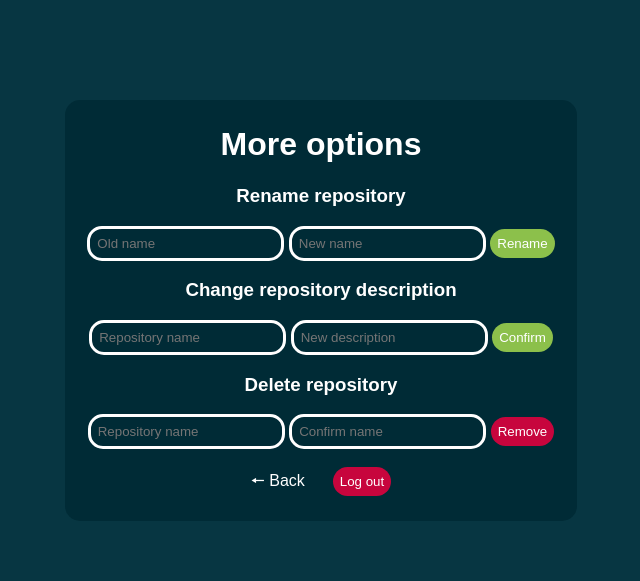
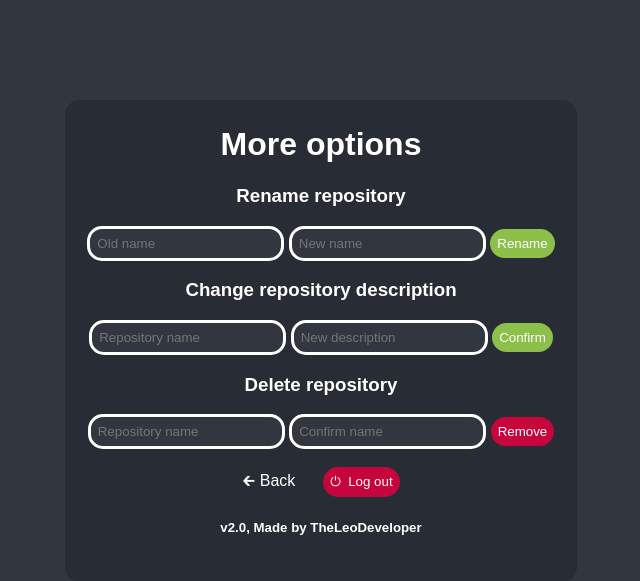
Before and after one commit to leodev12345/GitPi, a Flask app: template templates/more.html in a window 1280 px wide. Shown: the top 581 px of the page, without its empty margins (319-959 px from the left). Run offline with Flask 3, Linux system fonts and the light colour scheme; the template is opened without the code that fills it, so the values that code supplies are empty.

Commit message:
polishing

```diff
--- a/app.py
+++ b/app.py
@@ -9,39 +9,45 @@ list=[]
 config_list=[]
 #charecters not allowed in repo names
 ilegal_charecters=[" ","#","<",">","$","+","%","!","`","&","*","|","{","}","[","]","@",":","/","\"","\\","\'","\(","\)","=","?","€",";",".",",","§","¤","ß","Ł","ł","÷","×","¸","¨","~","ˇ","^","˘","°","˛","˙","´","˝"]
-#load json values into the local list every time the program starts
+
+#load json values into the local array every time the program starts
 f=open("database/data.json")
 data=json.load(f)
 for i in data:
     list.append(tuple((i[0],i[1],i[2],i[3])))
 
+#load program config from json into local array
 with open("database/config.json", "r") as f:
     config_data=json.load(f)
 
+#useful variables
+config_password=config_data[0]
 config_path=config_data[1]
 config_ip=config_data[2]
 config_user=config_data[3]
 
-print(config_data)
-
+#app init
 app = Flask(__name__)
 
-#write values to data.json
+#function that writes all the repo data to data.json
 def write_json(arg):
     json_object=json.dumps(arg, indent=4)
     with open("database/data.json", "w") as file:
         file.write(json_object)
 
-#if form submitted
+#creating repos
 @app.route('/', methods=['POST'])
-def my_form_post():
+def create_repo():
     #collecting info
     text = request.form['text']
     desc = request.form['desc']
     #checking info
     if text!="" and any(ele in text for ele in ilegal_charecters)==False:
+        #set default description
         if desc=="":
             desc="No description"
+
+        #full path to the repo
         copy_text=config_user+"@"+config_ip+":"+config_path+text+".git"
 
         #create the repo on the server
@@ -51,104 +57,123 @@ def my_form_post():
         #os.system("cd "+dir_name)
         #os.system("git init --bare")
 
-        #add info to list
+        #add all the data to list and write it to data.json
         list.insert(0,tuple((text,"Path: "+copy_text,desc,copy_text)))
         write_json(list)
 
-    #refresh
-    return redirect(url_for('my_form_post'))
+    #refresh the website after form is submitted
+    return redirect(url_for('create_repo'))
 
-#show homepage
+#render the homepage
 @app.route("/")
-def template_test():
+def index_render():
+    #redirect to login page if the user isnt logged in
     if logged_in==True:
         return render_template('index.html', my_list=list)
     elif logged_in==False:
         return redirect(url_for('login_render'))
 
-#show more.html
+#render more options
 @app.route("/more")
 def more_render():
+    #redirect to login page if user isnt logged in
     if logged_in==True:
         return render_template('more.html')
     elif logged_in==False:
         return redirect(url_for('login_render'))
 
-#show login.html
+#render login page
 @app.route("/login")
 def login_render():
     return render_template('login.html')
 
-#check if password is correct
+#login page functionality
 @app.route("/login", methods=['POST'])
 def login():
+    #get the entered password and compare it to stored hashed password
     password=request.form['password']
-    result = bcrypt.checkpw(password.encode('utf-8'), config_data[0].encode('utf-8'))
+    result = bcrypt.checkpw(password.encode('utf-8'), config_password.encode('utf-8'))
+    #log in if password is correct
     if result==True:
         global logged_in
         logged_in=True
-        return redirect(url_for('template_test'))
+        return redirect(url_for('index_render'))
     else:
         return redirect(url_for('login_render'))
 
 
+# more options page functionality
 @app.route("/more", methods=['POST'])
 def more():
-
     #renaming repos
+    #check if the "rename" button is clicked
     if 'rename' in request.form:
+        #get all the data
         old_name = request.form['old_name']
         new_name = request.form['new_name']
-        if old_name!=new_name and new_name!="" and old_name!="" and " " not in old_name and " " not in new_name and any(ele in new_name for ele in ilegal_charecters)==False:
+        #check data
+        if old_name!=new_name and new_name!="" and old_name!="" and any(ele in new_name for ele in ilegal_charecters)==False:
             #rename repo on server
             #os.system("cd "+config_path)
             #os.system("mv "+old_name+".git"+" "+new_name+".git")
 
-            result = [tup[0] for tup in list].index(old_name) #index of the tuple containing the old name
-            #change values
+            #get index of the tuple containing the old name
+            result = [tup[0] for tup in list].index(old_name)
+            #get description that wont change
             desc = list[result][2]
+            #change all the necessary data
             path="Path: "+config_user+"@"+config_ip+":"+config_path+new_name+".git"
             copy=config_user+"@"+config_ip+":"+config_path+new_name+".git"
-            #write new values
             list[result]=tuple((new_name,path,desc,copy))
+            #write data to data.json
             write_json(list)
 
     #deleting repos
+    #check if "delete" button is pressed
     elif 'remove' in request.form:
+        #get all the data
         delete_name = request.form['name_1']
         delete_name_confirm = request.form['name_2']
+        #check data
         if delete_name==delete_name_confirm and delete_name!="":
-            result = [tup[0] for tup in list].index(delete_name) #get index of the tuple that needs to be deleted
-            del list[result] #delete from list
-            #delete on device
-            #os.system("cd "+config_path)
-            #os.rmdir(delete_name+".git")
+            #get index of the tuple that needs to be deleted
+            result = [tup[0] for tup in list].index(delete_name)
+            #delete the tuple from the list
+            del list[result]
+            #write data to data.json
             write_json(list)
 
     #changing repo description
+    #check if "confirm" button is clicked
     elif 'confirm' in request.form:
+        #get all the data
         repo_name = request.form['repo_name']
         new_desc = request.form['new_desc']
-        if 'confirm' in request.form and repo_name!="" and new_desc!="":
-            result = [tup[0] for tup in list].index(repo_name) #get the index of the tuple that contains the repo name
-            #get values that wont change
+        #check data
+        if repo_name!="" and new_desc!="":
+            #get the index of the tuple that contains the repo name
+            result = [tup[0] for tup in list].index(repo_name)
+            #get the values that wont change
             name=list[result][0]
             path=list[result][1]
             copy=list[result][3]
             #write new values
             list[result] = tuple((name,path,new_desc,copy))
+            #write data to data.json
             write_json(list)
 
     #logout
+    #check if "Log out" button is clicked
     elif 'logout' in request.form:
+        #log out the user and redirect back to login.html
         global logged_in
         logged_in=False
         return redirect(url_for('login_render'))
 
-    #to refresh website
+    #refresh the website after form is submitted
     return render_template('more.html')
 
 
-#run
+#run the program(debug only!)
 if __name__ == '__main__':
     app.run(debug=True, port=80, host='0.0.0.0')
--- a/database/data.json
+++ b/database/data.json
@@ -1,4 +1,22 @@
 [
+    [
+        "testing_123",
+        "Path: Korisnik@192.168.1.9:/home/pi/testing_123.git",
+        "No description",
+        "Korisnik@192.168.1.9:/home/pi/testing_123.git"
+    ],
+    [
+        "new_new_repo",
+        "Path: Korisnik@192.168.1.9:/home/pi/new_new_repo.git",
+        "sjhfsdjhfds",
+        "Korisnik@192.168.1.9:/home/pi/new_new_repo.git"
+    ],
+    [
+        "adsd",
+        "Path: Korisnik@192.168.1.9:/home/pi/adsd.git",
+        "wasd",
+        "Korisnik@192.168.1.9:/home/pi/adsd.git"
+    ],
     [
         "change_desc",
         "Path: Korisnik@192.168.1.9:/home/pi/change_desc.git",
@@ -12,12 +30,6 @@
         "Korisnik@192.168.1.9:/home/pi/new_name.git"
     ],
     [
-        "new",
-        "Path: Korisnik@192.168.1.9:/home/pi/new.git",
-        "new repo",
-        "Korisnik@192.168.1.9:/home/pi/new.git"
-    ],
-    [
         "testing",
         "Path: Korisnik@192.168.1.9:/home/pi/testing.git",
         "YAYYYYY",
--- a/static/script.js
+++ b/static/script.js
@@ -1,8 +1,8 @@
+//function to copy specified text to clipboard
 function copy(text) {
   var textArea = document.createElement("textarea");
   textArea.value = text;
 
-  // Avoid scrolling to bottom
   textArea.style.top = "0";
   textArea.style.left = "0";
   textArea.style.position = "fixed";
--- a/static/style.css
+++ b/static/style.css
@@ -1,5 +1,5 @@
 .topnav {
-  background-color: #002b36;
+  background-color: #282c34;
   overflow: hidden;
   padding:15px 15px;
   padding-left: 55px;
@@ -10,7 +10,7 @@
 body{
   margin: 0;
   padding: 0;
-  background-color: #073642;
+  background-color: #32363e;
   font-family: Arial, sans-serif;
 }
 .button{
@@ -95,7 +95,7 @@ form{
   display: inline;
 }
 .label{
-  background-color: #002b36;
+  background-color: #32363e;
   color: white;
   border: solid;
   border-color: white;
@@ -117,7 +117,7 @@ form{
   padding-bottom: 0px;
 }
 .repo{
-  background-color: #002b36;
+  background-color: #282c34;
   padding-top: 15px;
   padding-bottom: 15px;
   padding-left: 15px;
@@ -130,7 +130,7 @@ form{
   margin-right: 20px;
 }
 .repo-2{
-  background-color: #002b36;
+  background-color: #282c34;
   padding-top: 5px;
   padding-bottom: 25px;
   padding-left: 15px;
@@ -144,7 +144,7 @@ form{
   text-align: center;
 }
 .login-div{
-  background-color: #002b36;
+  background-color: #282c34;
   padding-top: 25px;
   padding-bottom: 25px;
   border: none;
--- a/templates/index.html
+++ b/templates/index.html
@@ -12,8 +12,8 @@
     <img src="{{url_for('static', filename='gitpi_logo.png')}}" class="logo-small">
     <h2 class="h2">GitPi</h2>
     <form method="POST">
-    <input name="text" placeholder="Name" class="label">
-    <input name="desc" placeholder="Description" class="label">
+    <input name="text" placeholder="Name" class="label" autocomplete="off">
+    <input name="desc" placeholder="Description" class="label" autocomplete="off">
     <input type="submit" value="Create" class="button">
     <a href="{{url_for('more')}}" class="more-link">&#65049;</a>
     </div>
--- a/templates/more.html
+++ b/templates/more.html
@@ -11,30 +11,32 @@
       <h1>More options</h1>
       <h3 class="path-2">Rename repository</h3>
 	  <form method="POST">
-      <input name="old_name" placeholder="Old name" class="label">
-      <input name="new_name" placeholder="New name" class="label">
+      <input name="old_name" placeholder="Old name" class="label" autocomplete="off">
+      <input name="new_name" placeholder="New name" class="label" autocomplete="off">
       <input type="submit" name="rename" value="Rename" class="button">
 	  </form>
 	  <br>
       <h3 class="path-2">Change repository description</h3>
 	  <form method="POST">
-      <input name="repo_name" placeholder="Repository name" class="label">
-      <input name="new_desc" placeholder="New description" class="label">
+      <input name="repo_name" placeholder="Repository name" class="label" autocomplete="off">
+      <input name="new_desc" placeholder="New description" class="label" autocomplete="off">
       <input type="submit" name="confirm" value="Confirm" class="button">
 	  </form>
 	  <br>
       <h3 class="path-2">Delete repository</h3>
 	  <form method="POST">
-      <input name="name_1" placeholder="Repository name" class="label">
-      <input name="name_2" placeholder="Confirm name" class="label">
+      <input name="name_1" placeholder="Repository name" class="label" autocomplete="off">
+      <input name="name_2" placeholder="Confirm name" class="label" autocomplete="off">
       <input type="submit" name="remove" value="Remove" class="red-button">
 	  </form>
 	  <br>
       <br>
-      <a href="/" class="more-link-2">&#129044; Back&#10240;&#10240;</a>
+      <a href="/" class="more-link-2">&#129136; Back&#10240;&#10240;</a>
 	  <form method="POST">
-      <input type="submit" name="logout" value="Log out" class="red-button">
+      <input type="submit" name="logout" value="&#9211;  Log out" class="red-button">
 	  </form>
+	  <br>
+	  <h5 class="path-2">v2.0, <a href="https://github.com/leodev12345" target="_blank" class="more-link-2">Made by TheLeoDeveloper</a></h5>
     </div>
   </body>
 </html>
```
Also changed, not shown: setup.py (+9 -0 lines).
